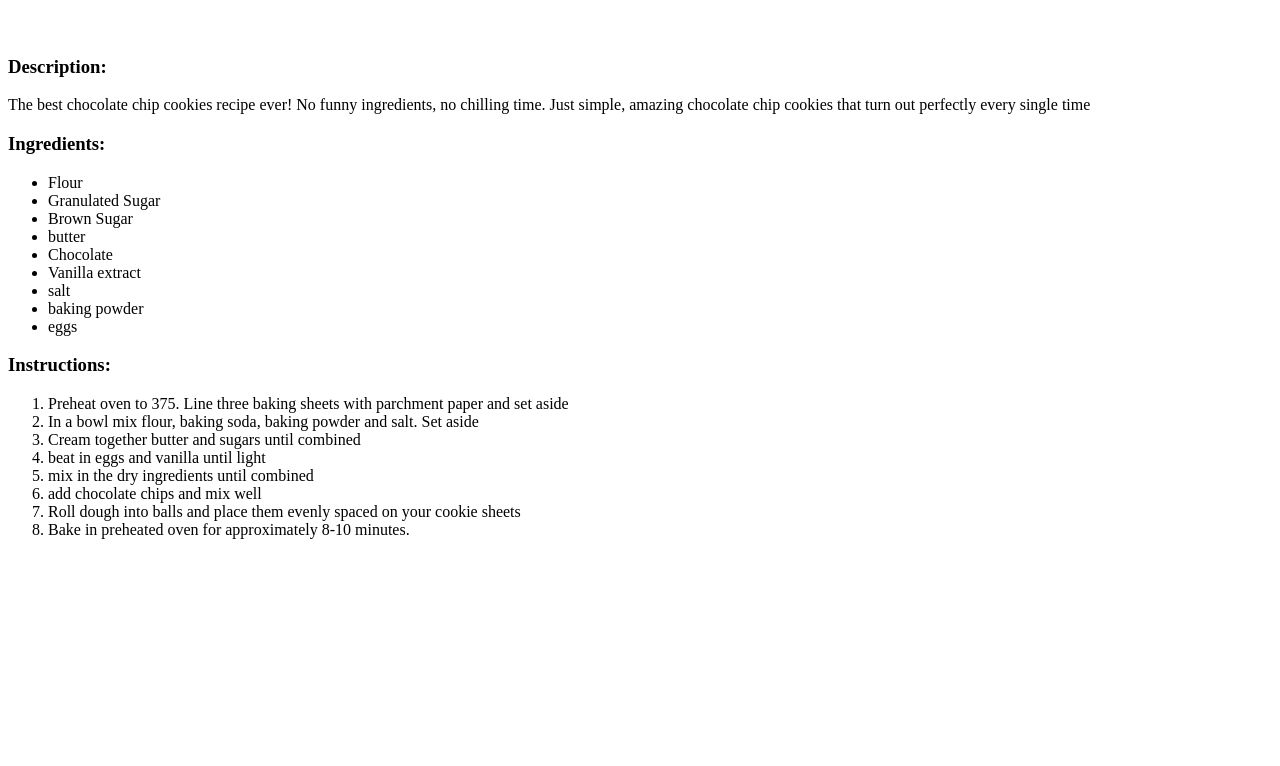
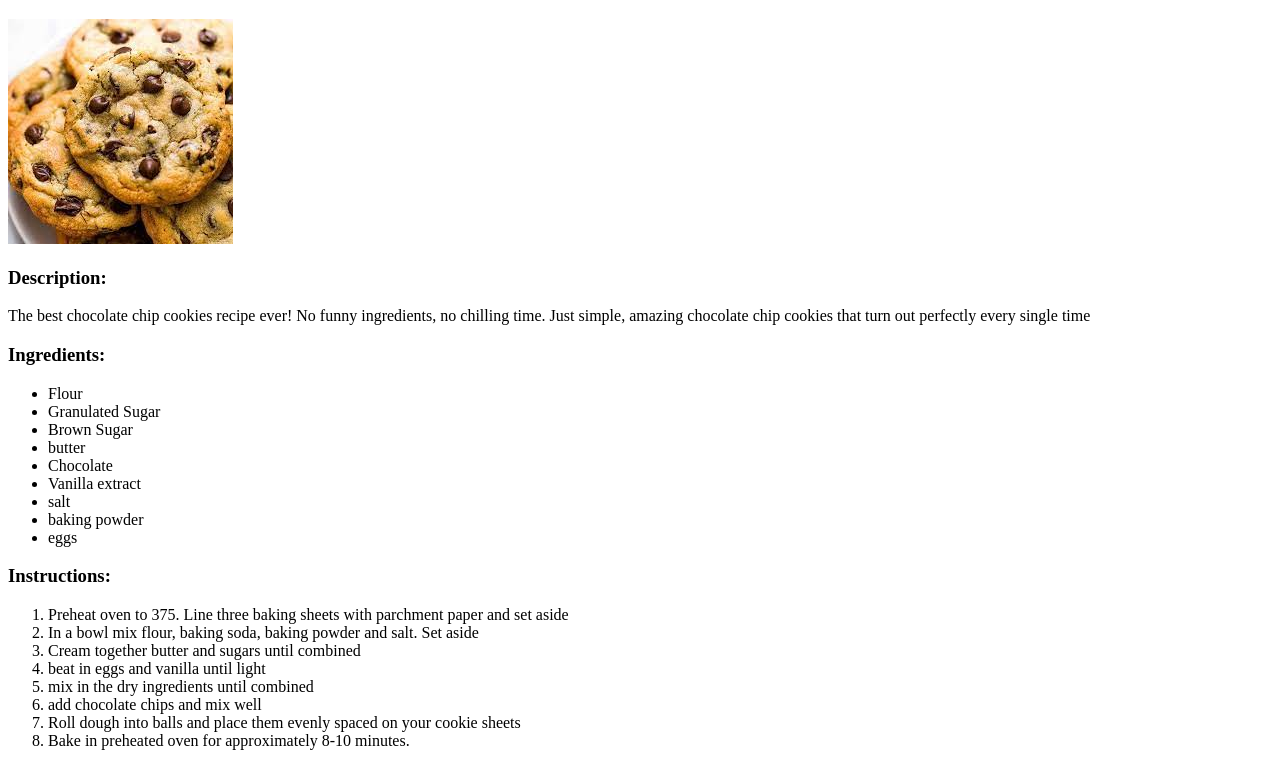
Before and after one commit to Jackspence49/odin-recipes, a plain HTML site: page recipes/cookies.html in a window 1280 px wide. Shown: the part 61-827 px from the top of the page. Before the commit the page ends 800 px from the top, so only its background shows below. Drawn offline with Linux system fonts and the light colour scheme.

Commit message:
Added Images to cookies and Smashed Potatoes Page

```diff
--- a/recipes/cookies.html
+++ b/recipes/cookies.html
@@ -7,7 +7,7 @@
 
     <body>
         <h1>Chocolate Chip Cookies</h1>
-        <img src="" alt="">
+        <img src="./Images/Cookies.jpeg" alt="Chocolate Chip Cookies">
         <h3>Description:</h3>
         <p>The best chocolate chip cookies recipe ever!  No funny ingredients, no chilling time.  Just simple, amazing chocolate chip cookies that turn out perfectly every single time</p>
         <h3>Ingredients:</h3>
@@ -34,3 +34,4 @@
             <li>Bake in preheated oven for approximately 8-10 minutes.</li>
         </Ol>
     </body>
+</html>
```
Also changed, not shown: recipes/smashed-potatos.html (+1 -1 lines), recipes/Images/Cookies.jpeg (added), recipes/Images/download.jpeg (added).
